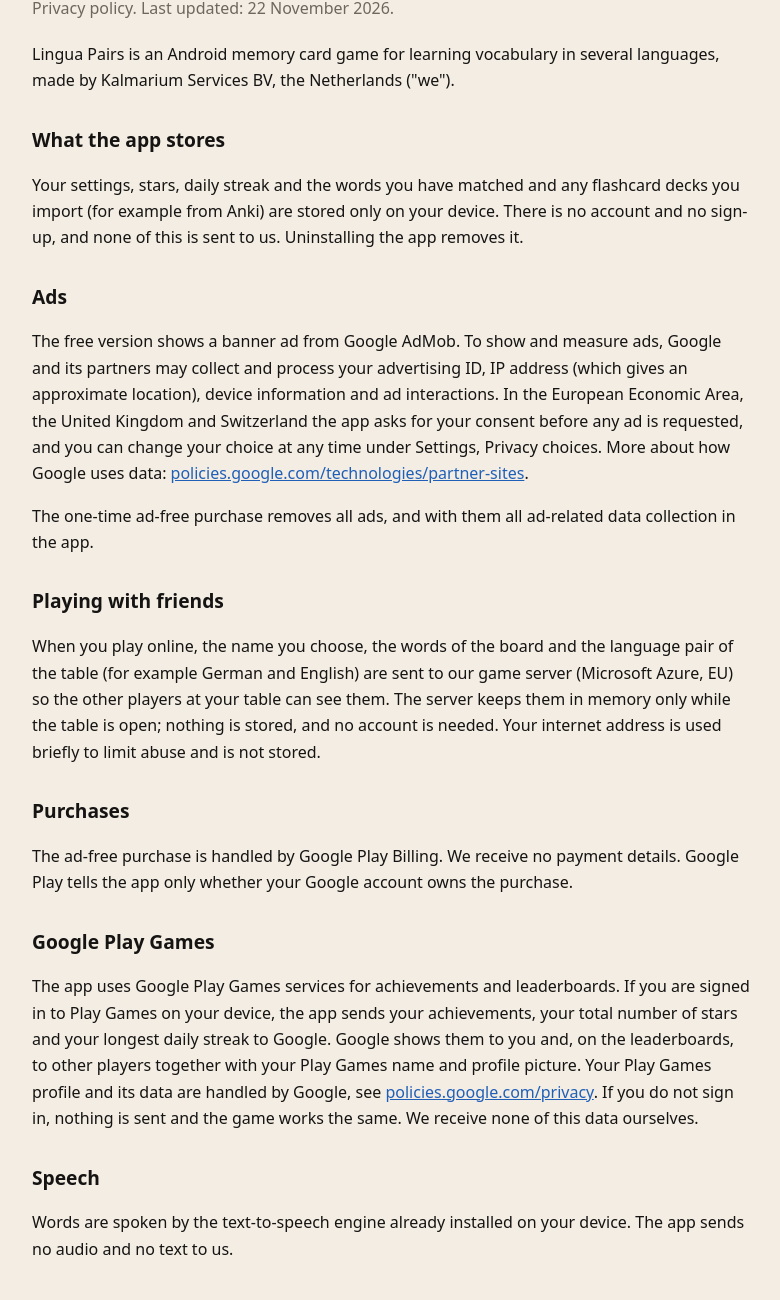
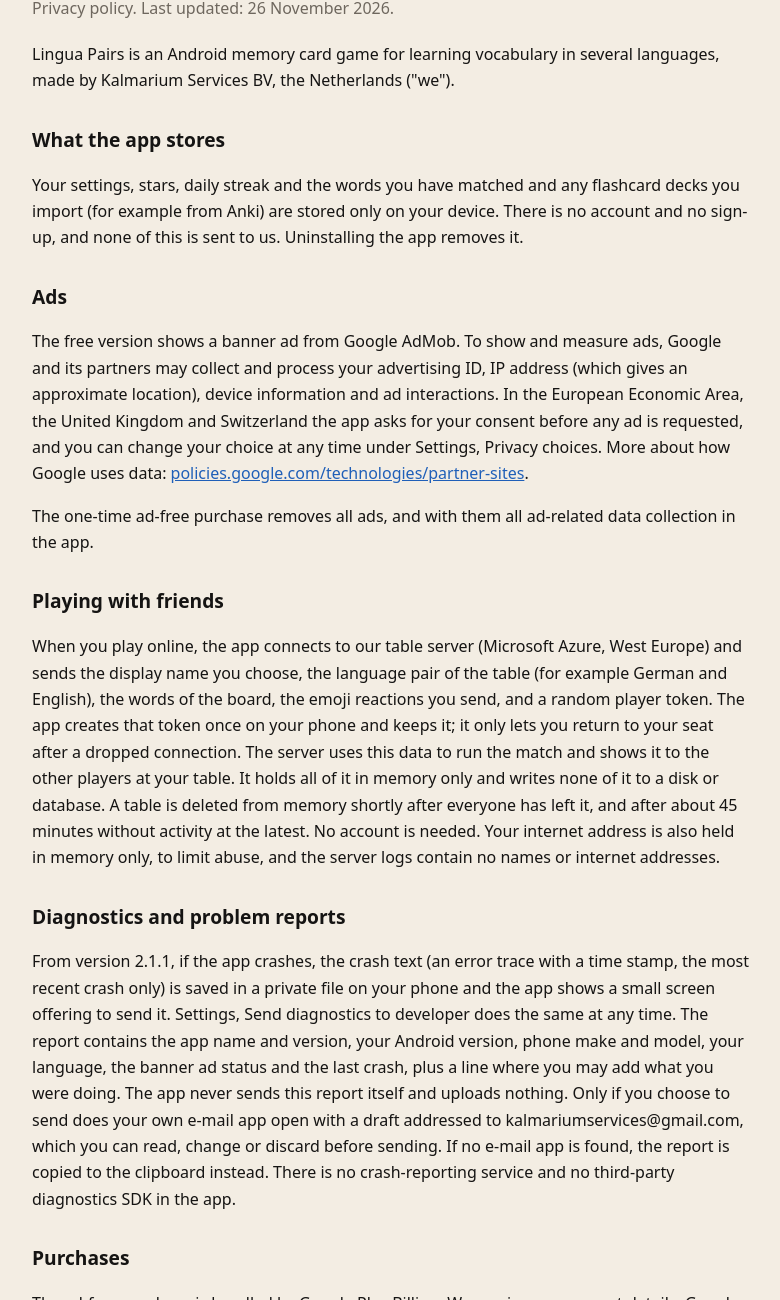
Before and after one commit to gaborkalmar83/lingua-pairs-info, a plain HTML site: page privacy-policy.html in a window 1280 px wide. Shown: the part 87-1387 px from the top of the page, without its empty margins (248-1028 px from the left). Drawn offline with Linux system fonts and the light colour scheme.

Commit message:
Privacy policy: online play data, token and in-memory retention; add Diagnostics (app 2.1.1)
Table server receives display name, language pair, board words, reactions and a
per-install token; all held in memory only (verified in the server code).
Adds the user-initiated Send diagnostics report.

Co-Authored-By: Claude Sonnet 5.5 <noreply@anthropic.com>

```diff
--- a/privacy-policy.html
+++ b/privacy-policy.html
@@ -25,7 +25,7 @@
 <body>
 <main>
 <h1>Lingua <span>Pairs</span></h1>
-<p class="lead">Privacy policy. Last updated: 22 November 2026.</p>
+<p class="lead">Privacy policy. Last updated: 26 November 2026.</p>
 
 <p>Lingua Pairs is an Android memory card game for learning vocabulary in several languages, made by Kalmarium Services BV, the Netherlands ("we").</p>
 
@@ -37,7 +37,10 @@
 <p>The one-time ad-free purchase removes all ads, and with them all ad-related data collection in the app.</p>
 
 <h2>Playing with friends</h2>
-<p>When you play online, the name you choose, the words of the board and the language pair of the table (for example German and English) are sent to our game server (Microsoft Azure, EU) so the other players at your table can see them. The server keeps them in memory only while the table is open; nothing is stored, and no account is needed. Your internet address is used briefly to limit abuse and is not stored.</p>
+<p>When you play online, the app connects to our table server (Microsoft Azure, West Europe) and sends the display name you choose, the language pair of the table (for example German and English), the words of the board, the emoji reactions you send, and a random player token. The app creates that token once on your phone and keeps it; it only lets you return to your seat after a dropped connection. The server uses this data to run the match and shows it to the other players at your table. It holds all of it in memory only and writes none of it to a disk or database. A table is deleted from memory shortly after everyone has left it, and after about 45 minutes without activity at the latest. No account is needed. Your internet address is also held in memory only, to limit abuse, and the server logs contain no names or internet addresses.</p>
+
+<h2>Diagnostics and problem reports</h2>
+<p>From version 2.1.1, if the app crashes, the crash text (an error trace with a time stamp, the most recent crash only) is saved in a private file on your phone and the app shows a small screen offering to send it. Settings, Send diagnostics to developer does the same at any time. The report contains the app name and version, your Android version, phone make and model, your language, the banner ad status and the last crash, plus a line where you may add what you were doing. The app never sends this report itself and uploads nothing. Only if you choose to send does your own e-mail app open with a draft addressed to kalmariumservices@gmail.com, which you can read, change or discard before sending. If no e-mail app is found, the report is copied to the clipboard instead. There is no crash-reporting service and no third-party diagnostics SDK in the app.</p>
 
 <h2>Purchases</h2>
 <p>The ad-free purchase is handled by Google Play Billing. We receive no payment details. Google Play tells the app only whether your Google account owns the purchase.</p>
--- a/sitemap.xml
+++ b/sitemap.xml
@@ -1,5 +1,5 @@
 <?xml version="1.0" encoding="UTF-8"?>
 <urlset xmlns="http://www.sitemaps.org/schemas/sitemap/0.9">
   <url><loc>https://lingua.kalmarium.com/</loc><lastmod>2026-11-22</lastmod></url>
-  <url><loc>https://lingua.kalmarium.com/privacy-policy.html</loc><lastmod>2026-11-22</lastmod></url>
+  <url><loc>https://lingua.kalmarium.com/privacy-policy.html</loc><lastmod>2026-11-26</lastmod></url>
 </urlset>
```
